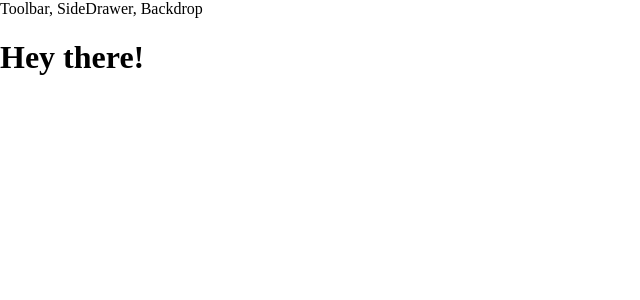
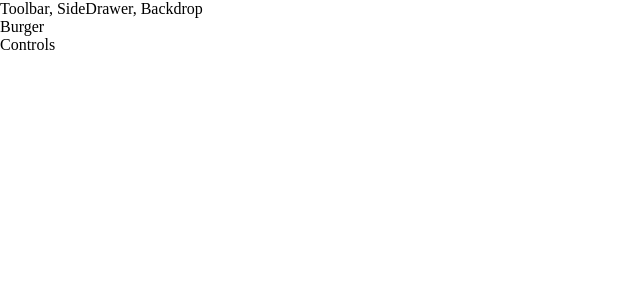
Before and after one commit to AxSch/burger-app, a React app: page / in a window 1280 px wide. Shown: the top 300 px of the page, without its empty margins (0-640 px from the left). Built offline with nearby package versions, Linux system fonts and the light colour scheme; a web font is replaced by a local one.

Commit message:
feat: Added nely created BurgerBuilder to the root

```diff
--- a/src/App.js
+++ b/src/App.js
@@ -1,14 +1,14 @@
 import React, { Component } from 'react';
-import logo from './logo.svg';
 import styles from './App.module.scss';
 import Layout from './components/Layout/Layout.tsx'
+import BurgerBuilder from './containers/BurgerBuilder/BurgerBuilder.tsx'
 
 class App extends Component {
   render() {
     return (
       <div>
         <Layout>
-          <h1>Hey there!</h1>
+          <BurgerBuilder />
         </Layout>
       </div>
     );
```
